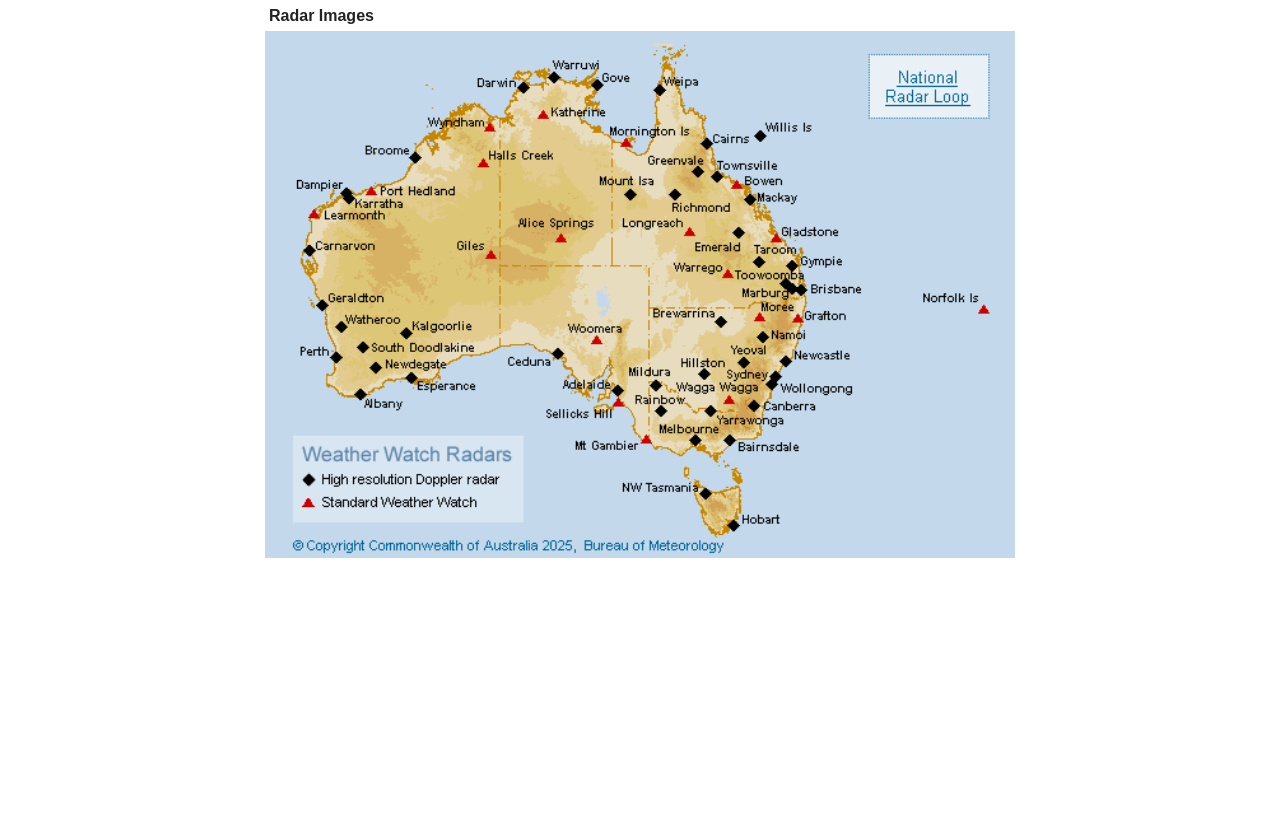
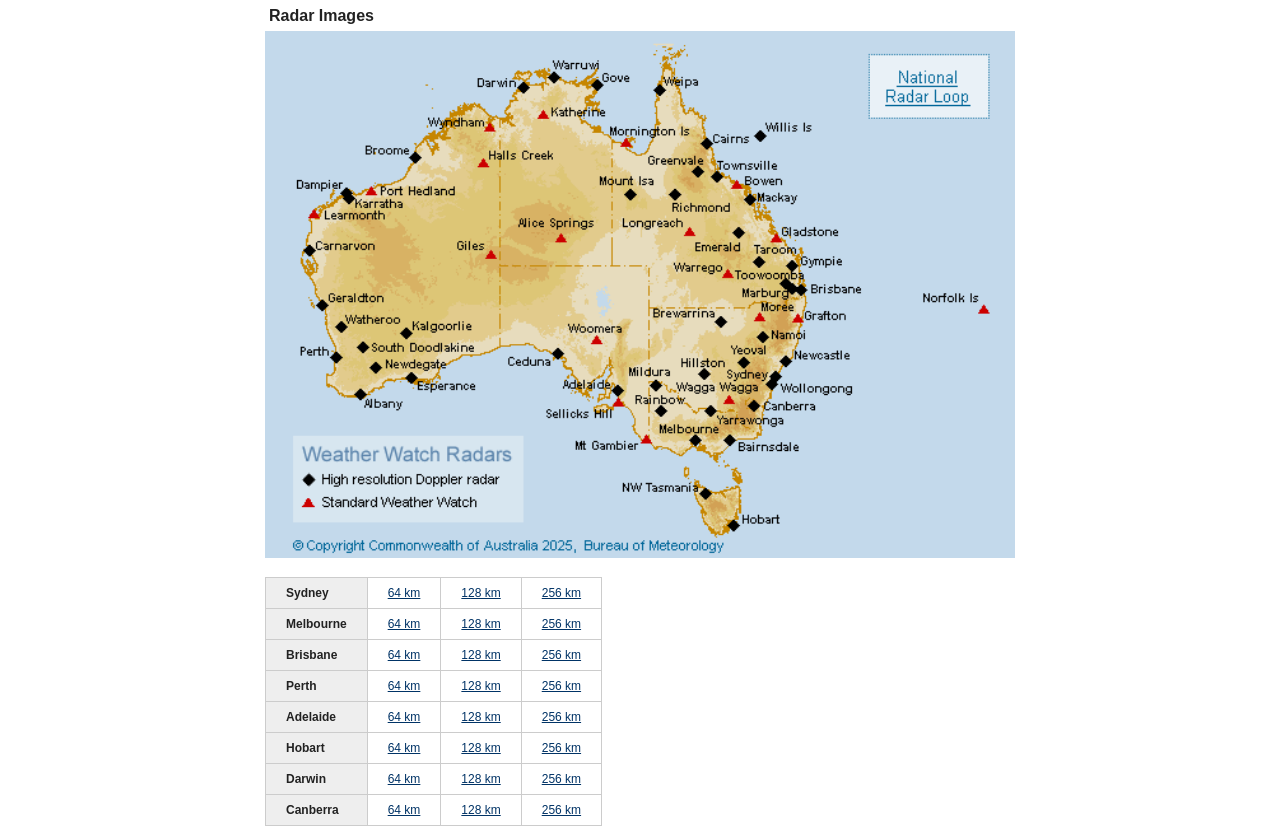
Before and after one commit to jarodlam/retrobureau, a website with bundled scripts: page src/index.html in a window 1280 px wide. Shown: the part 73-899 px from the top of the page. Before the commit the page ends 800 px from the top, so only its background shows below. Built offline with nearby package versions, Linux system fonts and the light colour scheme.

Commit message:
city list and refresh

```diff
--- a/src/css/style.css
+++ b/src/css/style.css
@@ -67,6 +67,8 @@ a:hover {
   display: flex;
   flex-direction: column;
   align-items: flex-start;
+  position: relative;
+  top: 3px;
 }
 
 .site-header .logo-text .hline {
@@ -101,6 +103,30 @@ a:hover {
   padding: 0 4px;
 }
 
+
+.capital-cities {
+  margin-top: 16px;
+  border-collapse: collapse;
+}
+
+.capital-cities td {
+  padding: 0;
+  text-align: center;
+  border: 1px solid rgb(204, 204, 204);
+  font-size: 12px;
+}
+
+.capital-cities td a {
+  display: block;
+  padding: 8px 20px;
+}
+
+.capital-cities td:first-child {
+  background: rgb(238, 238, 238);
+  font-weight: bold;
+  padding: 8px 20px;
+  text-align: left;
+}
 
 #aus-radar-map {
   display: block;
@@ -341,12 +367,9 @@ table.viewer .togglesPanel input {
 
 /* Radar controls */
 .loopcontrols {
-  text-align: center;
-  padding: 4px 0;
-}
-
-.loopcontrols div {
-  display: inline-block;
+  display: flex;
+  justify-content: center;
+  padding: 4px;
 }
 
 .loopcontrols a {
@@ -387,6 +410,7 @@ table.viewer .togglesPanel input {
 
 #map-features label {
   cursor: pointer;
+  display: block;
 }
 
 #map-features input[type="checkbox"] {
@@ -462,4 +486,9 @@ table.viewer .togglesPanel input {
     max-width: 100%;
     margin: 0 auto;
   }
+
+  .capital-cities {
+    width: 100%;
+  }
+
 }
--- a/src/index.html
+++ b/src/index.html
@@ -3,7 +3,7 @@
   <head>
     <meta charset="UTF-8" />
     <meta name="viewport" content="width=device-width, initial-scale=1.0" />
-    <title>Radar Images</title>
+    <title>Retro Bureau</title>
     <link rel="stylesheet" href="css/style.css" />
   </head>
   <body>
@@ -494,6 +494,59 @@
           />
         </map>
       </div>
+
+      <table class="capital-cities">
+        <tbody>
+          <tr>
+            <td>Sydney</td>
+            <td><a href="radar.html?site=71&km=64">64 km</a></td>
+            <td><a href="radar.html?site=71&km=128">128 km</a></td>
+            <td><a href="radar.html?site=71&km=256">256 km</a></td>
+          </tr>
+          <tr>
+            <td>Melbourne</td>
+            <td><a href="radar.html?site=02&km=64">64 km</a></td>
+            <td><a href="radar.html?site=02&km=128">128 km</a></td>
+            <td><a href="radar.html?site=02&km=256">256 km</a></td>
+          </tr>
+          <tr>
+            <td>Brisbane</td>
+            <td><a href="radar.html?site=66&km=64">64 km</a></td>
+            <td><a href="radar.html?site=66&km=128">128 km</a></td>
+            <td><a href="radar.html?site=66&km=256">256 km</a></td>
+          </tr>
+          <tr>
+            <td>Perth</td>
+            <td><a href="radar.html?site=70&km=64">64 km</a></td>
+            <td><a href="radar.html?site=70&km=128">128 km</a></td>
+            <td><a href="radar.html?site=70&km=256">256 km</a></td>
+          </tr>
+          <tr>
+            <td>Adelaide</td>
+            <td><a href="radar.html?site=64&km=64">64 km</a></td>
+            <td><a href="radar.html?site=64&km=128">128 km</a></td>
+            <td><a href="radar.html?site=64&km=256">256 km</a></td>
+          </tr>
+          <tr>
+            <td>Hobart</td>
+            <td><a href="radar.html?site=76&km=64">64 km</a></td>
+            <td><a href="radar.html?site=76&km=128">128 km</a></td>
+            <td><a href="radar.html?site=76&km=256">256 km</a></td>
+          </tr>
+          <tr>
+            <td>Darwin</td>
+            <td><a href="radar.html?site=63&km=64">64 km</a></td>
+            <td><a href="radar.html?site=63&km=128">128 km</a></td>
+            <td><a href="radar.html?site=63&km=256">256 km</a></td>
+          </tr>
+          <tr>
+            <td>Canberra</td>
+            <td><a href="radar.html?site=40&km=64">64 km</a></td>
+            <td><a href="radar.html?site=40&km=128">128 km</a></td>
+            <td><a href="radar.html?site=40&km=256">256 km</a></td>
+          </tr>
+        </tbody>
+      </table>
     </div>
     <script type="module" src="js/main.js"></script>
   </body>
--- a/src/ts/loop.ts
+++ b/src/ts/loop.ts
@@ -55,6 +55,9 @@ export class RadarLoop {
     });
   }
 
+  get isPlaying(): boolean {
+    return this.playMode !== "stopped";
+  }
 
   private displayFrame() {
     if (this.frames.length === 0) return;
```
Also changed, not shown: src/radar.html (+0 -4 lines), src/ts/radar.ts (+11 -0 lines).
